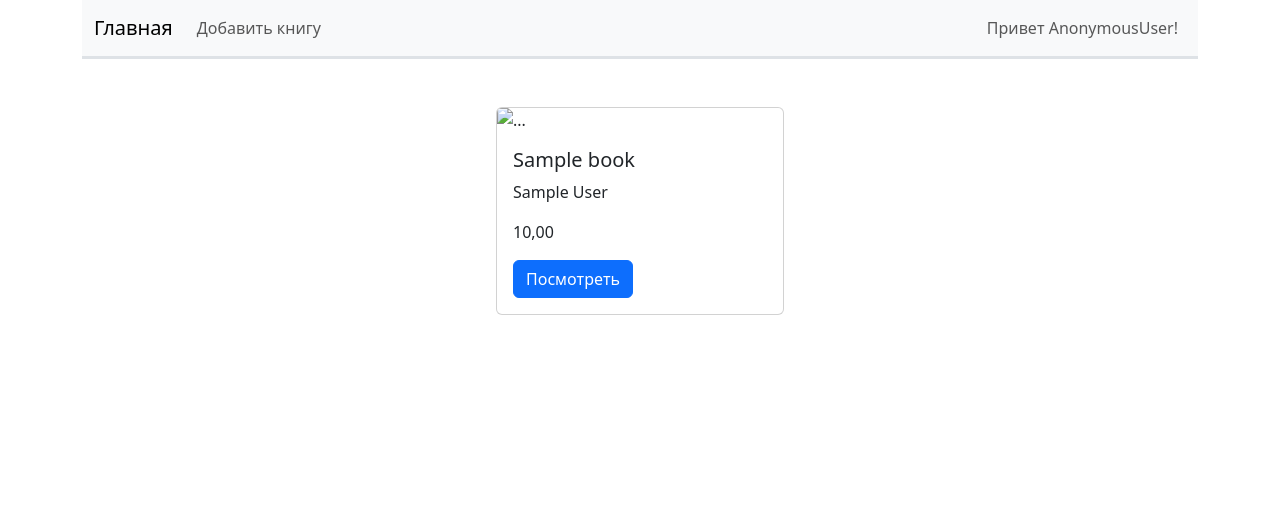
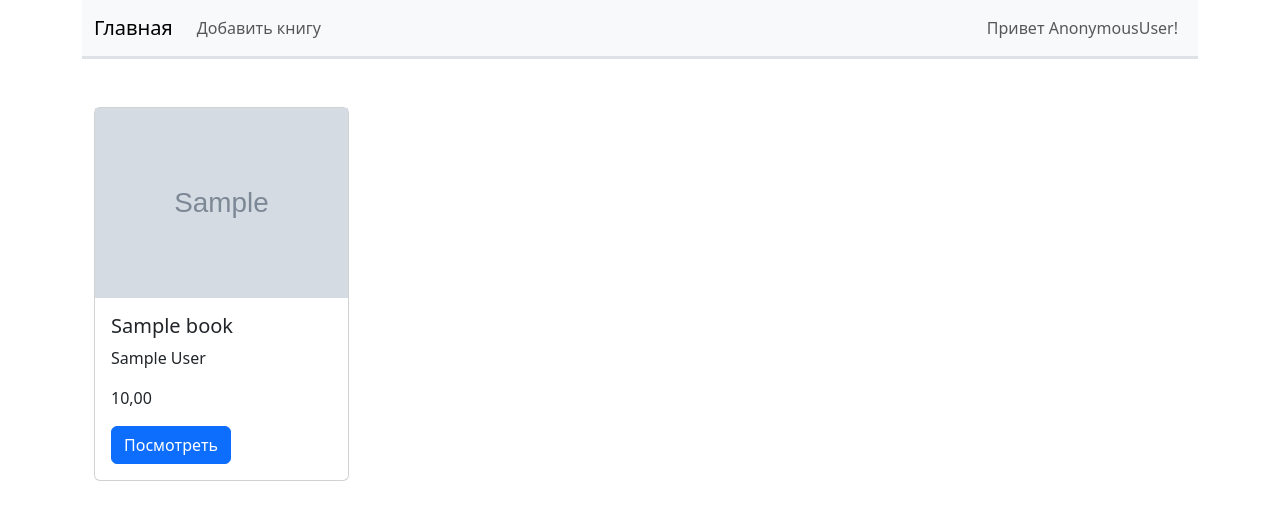
Before and after one commit to Kirillo1/libra-buy-project, a Django app: template templates/books/index.html in a window 1280 px wide. Shown: the top 520 px of the page. Run offline with Django 5.2, Linux system fonts and the light colour scheme; the template is opened without the code that fills it: values that come from a table or form of the project are taken from there, others are empty; tables that the repository leaves empty hold one stand-in row (values such as "Sample post"); grey boxes marked "Sample" are stand-in pictures; parts of the project's set-up code (start-up, migrations or seed data) failed here and were passed over.

Commit message:
Реализован показ и отображение изображения.

```diff
--- a/books_app/views.py
+++ b/books_app/views.py
@@ -25,7 +25,7 @@ def view_detail_book(request, book_id):
 
 def add_book_view(request):
     if request.method == 'POST':
-        form = BookForm(request.POST)
+        form = BookForm(request.POST, request.FILES)
         if form.is_valid():
             form.save()
             return redirect('books:index')
@@ -37,7 +37,7 @@ def add_book_view(request):
 def edit_book_view(request, book_id):
     book = get_object_or_404(Book, id=book_id)
     if request.method == 'POST':
-        form = BookForm(request.POST, instance=book)
+        form = BookForm(request.POST, request.FILES, instance=book)
         if form.is_valid():
             form.save()
             return redirect('books:index')
--- a/templates/books/add_book.html
+++ b/templates/books/add_book.html
@@ -7,7 +7,7 @@
 <div>
     <h2>Добавить/Редактировать книгу</h2>
     <div class="container">
-        <form method="post" class="mb-5">
+        <form method="post" enctype="multipart/form-data" class="mb-5">
             {% csrf_token %}
             {{ form.as_p }}
             <button type="submit" class="btn btn-primary">Сохранить</button>
--- a/templates/books/index.html
+++ b/templates/books/index.html
@@ -6,10 +6,12 @@
 {% block content %}
 
 {% if books %}
-  <div class="d-flex justify-content-around">
+  <div class="container">
+    <div class="row">
       {% for book in books %}
-      <div class="card" style="width: 18rem;">
-        <img src="#" class="card-img-top" alt="...">
+        <div class="col-12 col-md-6 col-lg-3 mb-4 d-flex">
+          <div class="card" style="width: 100%;">
+            <img src="{% if book.image %} {{ book.image.url }} {% else %} {% static 'img/default_img.jpg'%} {% endif %}">
             <div class="card-body">
               <h5 class="card-title">{{ book.name }}</h5>
               <p class="card-text">{{ book.author }}</p>
@@ -17,11 +19,12 @@
               <a href="{% url 'books:detail_book' book.id %}" class="btn btn-primary">Посмотреть</a>
             </div>
           </div>
+        </div>
       {% endfor %}
+    </div>
   </div>
 {% else %}
   <h1>Товара нет</h1>
 {% endif %}
 
-
 {% endblock %}
```
Also changed, not shown: static/img/default_img.jpg (added). Lines whose indentation alone changed are shown as unchanged.
